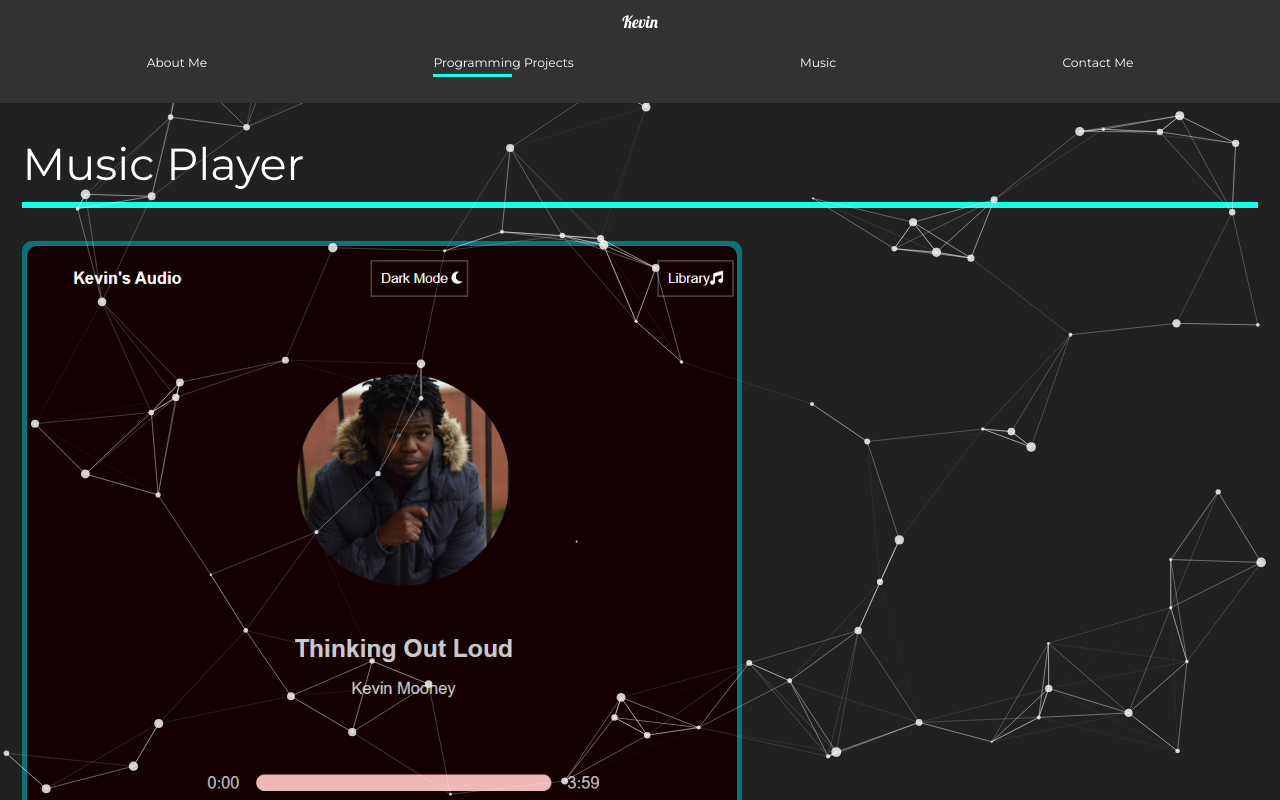
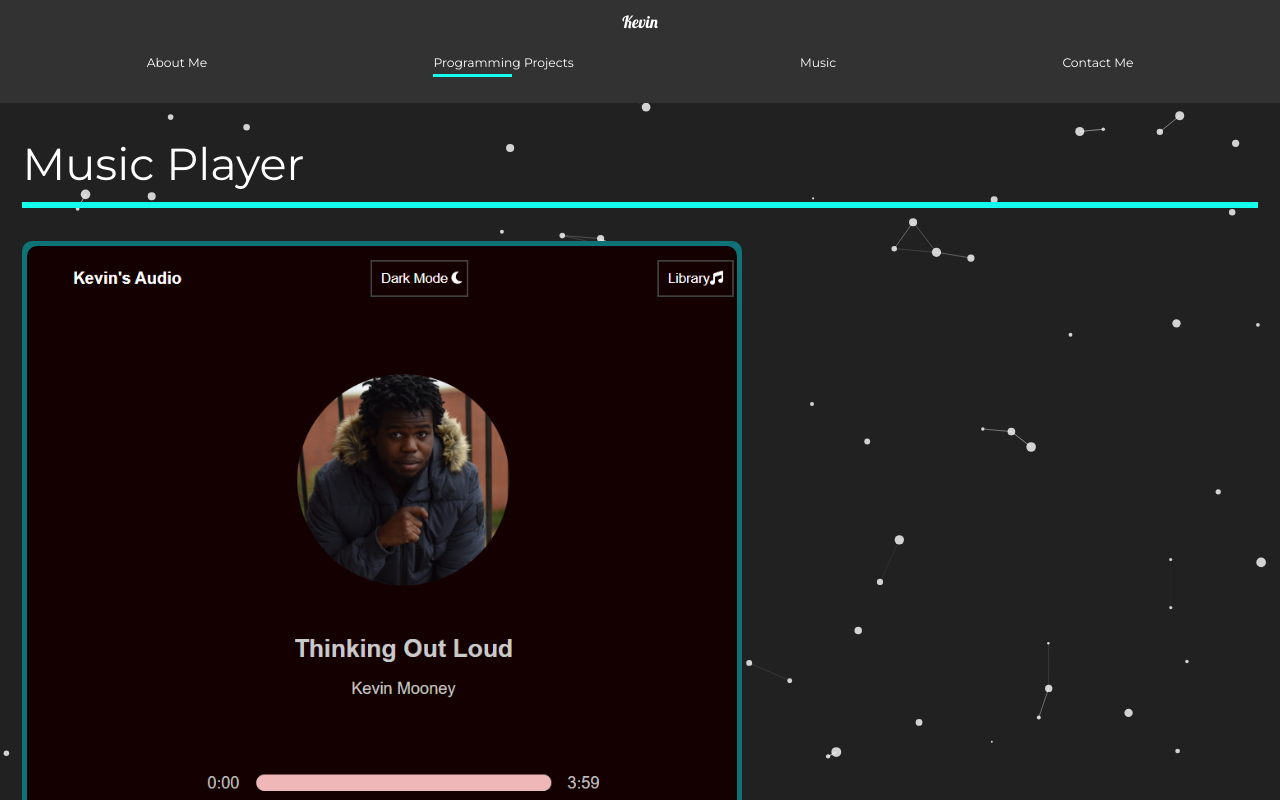
Before and after one commit to kmooney225/Profile-Website-MERN, a React (Create React App) app: page /ProgrammingProjects in a window 1280 px wide. Shown: the top 800 px of the page. Built offline with nearby package versions, Linux system fonts and the light colour scheme.

Commit message:
fixed z-index issue

```diff
--- a/src/components/GloabalStyle.js
+++ b/src/components/GloabalStyle.js
@@ -34,7 +34,6 @@ const GlobalStyle = createGlobalStyle`
             color: white;
         }
     }
-
     h2{
         color: white;
         font-weight: lighter;
--- a/src/components/Particle.js
+++ b/src/components/Particle.js
@@ -17,12 +17,12 @@ const Particle = () => {
         await console.log(container);
     }, []);
     return(
-        <StyledDiv>
         <Particles
-      id="tsparticles"
+
         init={particlesInit}
         loaded={particlesLoaded}
         options={{
+        fullScreen: { zIndex:-1},
           background: {
             color: {
               value: "Transparent",
@@ -56,7 +56,7 @@ const Particle = () => {
             },
             links: {
               color: "#ffffff",
-            distance: 150,
+              distance: 50,
               enable: true,
               opacity: 0.5,
               width: 1,
@@ -93,12 +93,12 @@ const Particle = () => {
           detectRetina: true,
         }}
     />
-      </StyledDiv>
     )
 }
 
-const StyledDiv = styled.div`
-    z-index: 2;
+const StyledParticles = styled.div`
+    z-index: 9;
+    height: 100%;
 `
 
 export default Particle;
--- a/src/pages/ProgrammingProjects.js
+++ b/src/pages/ProgrammingProjects.js
@@ -26,7 +26,6 @@ const ProgrammingProjects = () => {
         initial="hidden"
         animate="show"
         >
-            <StyledDiv>
               <motion.div variants={frameTransContainer}>
                     <Frame1 variants={frameTrans}></Frame1>
                     <Frame2 variants={frameTrans}></Frame2>
@@ -60,9 +59,8 @@ const ProgrammingProjects = () => {
                     </div>
                     </Link>
                 </Example>
-                </StyledDiv>
+                <Particle />
                 <ScrollTop />
-            <Particle />
         </Projects>
 
     )
@@ -71,6 +69,7 @@ const ProgrammingProjects = () => {
 const Projects = styled(motion.div)`
     minHeight: 100vh;
     overflow: hidden;
+    z-index: 1;
     padding: 5rem 10rem;
     h2 {
         padding: 1rem 0rem;
@@ -79,25 +78,24 @@ const Projects = styled(motion.div)`
             padding: 2rem 2rem;
         }
 `
-const StyledDiv = styled.div`
-    z-index = 10;
-`
 
 const Example = styled(motion.div)`
     padding-bottom: 10rem;
-    z-index: 3;
+
     .line{
         height: 0.5rem;
         background: #14ffec;
         margin-bottom: 3rem;
     }
     .container{
+        z-index: 10;
         background: #0d7377;
         padding: 5px;
         border-radius: 10px;
         width: 90vh;
     }
     img{
+
         width: 100%;
         height: 90vh;
         object-fit: cover;
--- a/src/styles.js
+++ b/src/styles.js
@@ -17,7 +17,6 @@ export const About = styled(motion.div)`
 export const Description = styled.div`
     flex: 1;
     padding-right: 5rem;
-    z-index: 2;
     h2{
         font-weight: lighter;
     }
```
Lines whose indentation alone changed are shown as unchanged.
